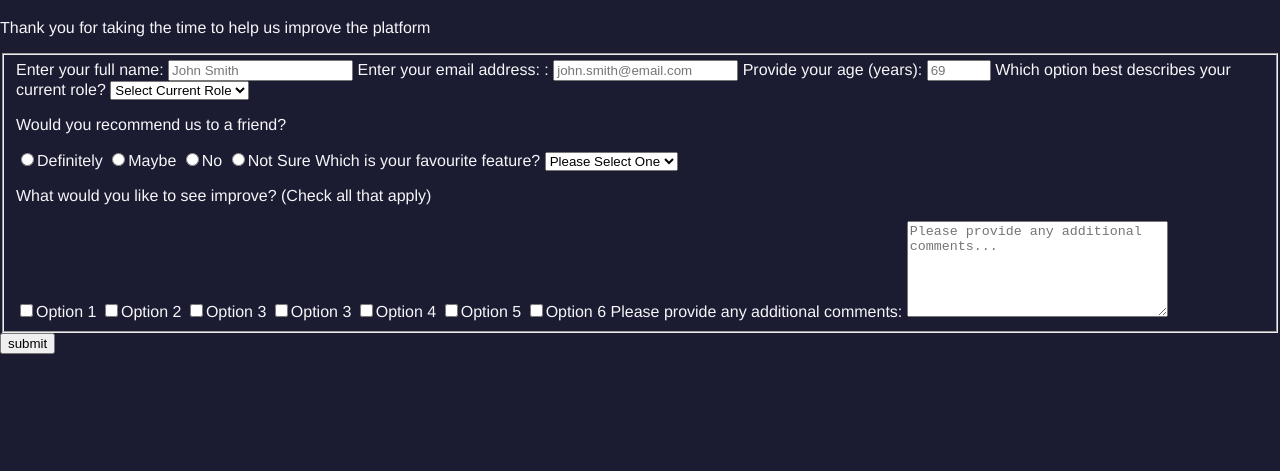
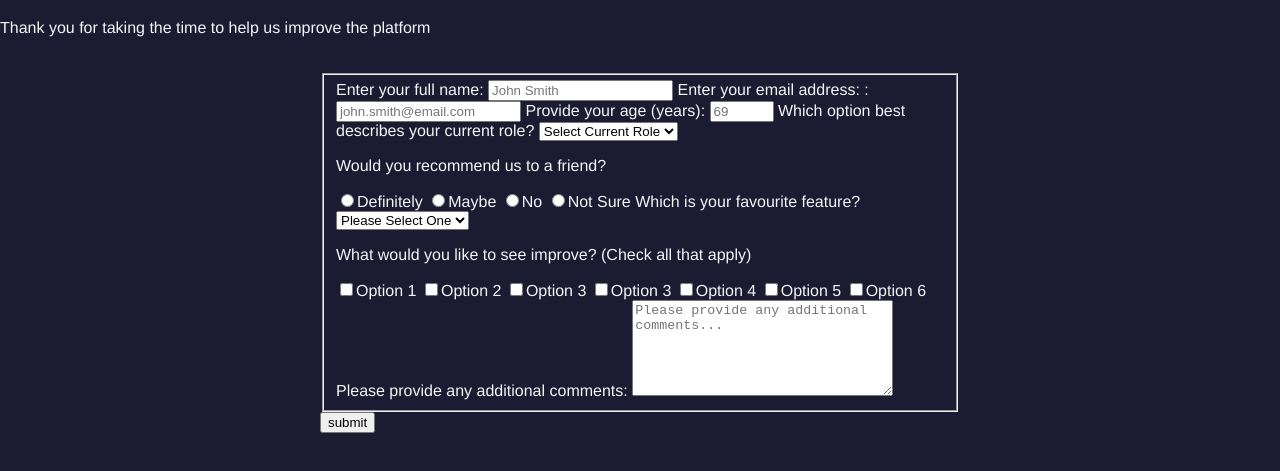
Before and after one commit to Jmcfrln/survey-form-project, a plain HTML site: page index.html in a window 1280 px wide. Shown: the part 61-532 px from the top of the page. Drawn offline with Linux system fonts and the light colour scheme.

Commit message:
Apply styles to survey
Apply styles to <div> containing survey questions.

Set background to match body. Will experiment with contrasting
color schemes after all styles are set.

```diff
--- a/styles.css
+++ b/styles.css
@@ -6,3 +6,12 @@ body {
     font-family: Helvetica, sans-serif;
     font-size: 16px;
 }
+
+.survey {
+        background-color: #1b1b32;
+        margin-left: auto;
+        margin-right: auto;
+        padding: 20px;
+        min-width: 50%;
+        max-width: 500px;
+  }
```
